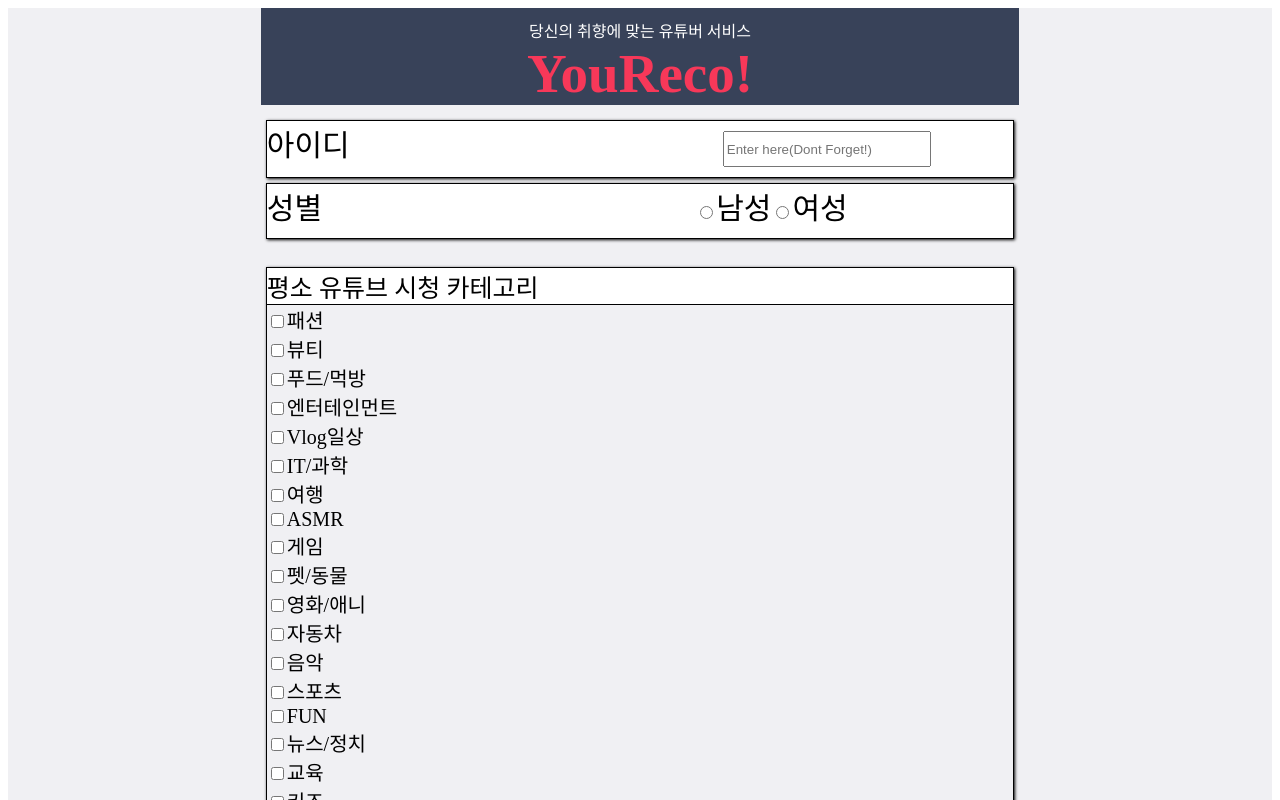
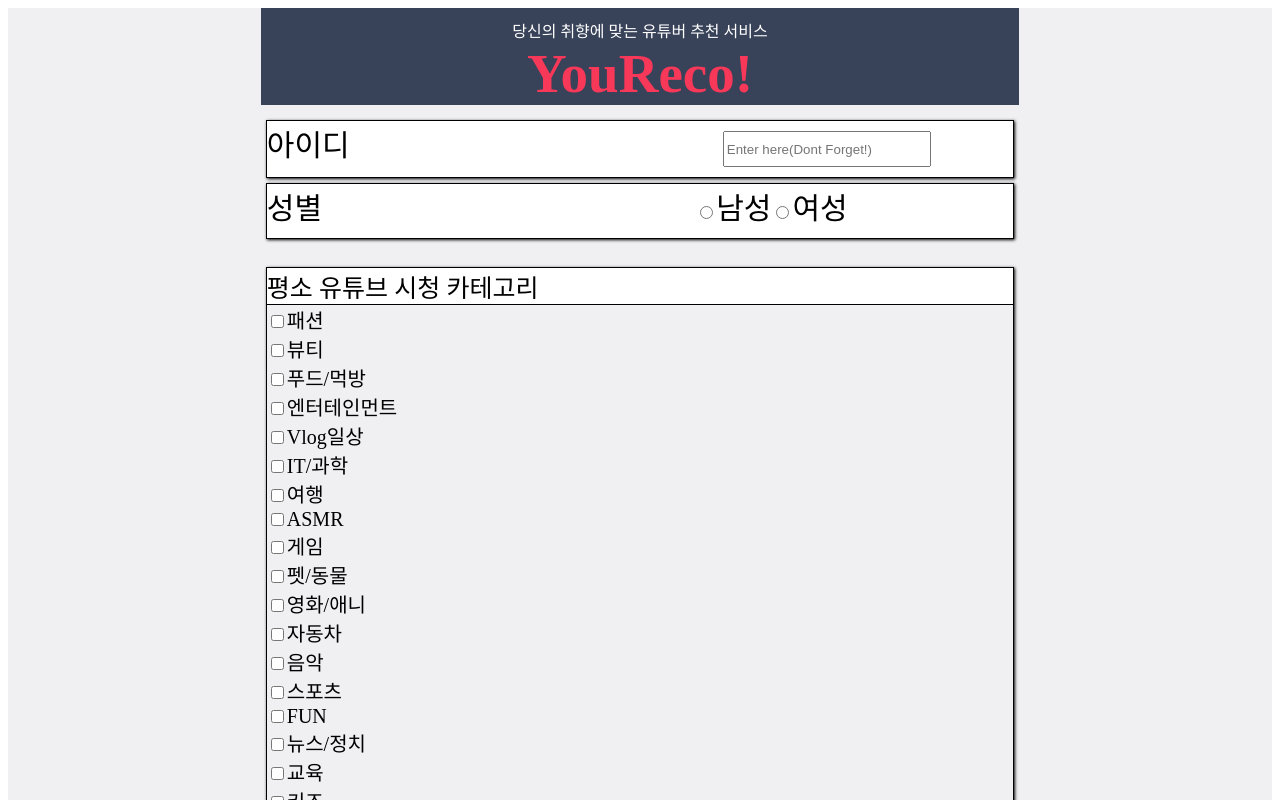
Before and after one commit to kanghohyeong/spark-youtubersearch, a React (Create React App) app in the folder prototype/: page /spark-youtubersearch/youtuber/1 in a window 1280 px wide. Shown: the top 800 px of the page. Built offline with nearby package versions, Linux system fonts and the light colour scheme; no server answers.

Commit message:
시작페이지 문구 수정

```diff
--- a/prototype/src/startpage.js
+++ b/prototype/src/startpage.js
@@ -58,7 +58,7 @@ export default function Start() {
   return(
     <div className="startpage-contain">
       <div className="top-title">
-        <p>당신의 취향에 맞는 유튜버 서비스</p>
+        <p>당신의 취향에 맞는 유튜버 추천 서비스</p>
         <h1>YouReco!</h1>
       </div>
 
```
